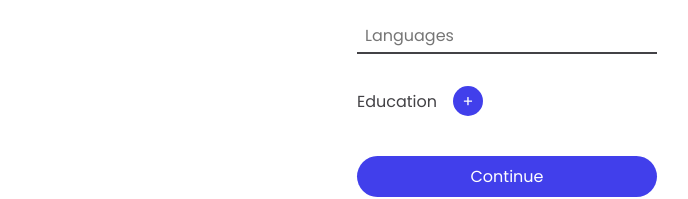
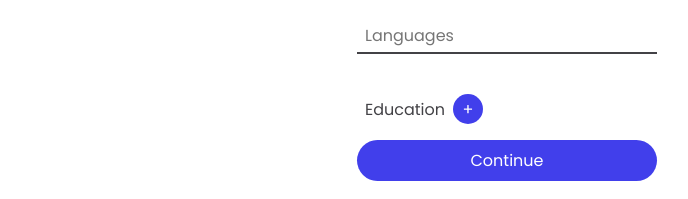
Before and after one commit to biancarosca/aspire-platform, a React (Create React App) app in the folder frontend/: page /profile in a window 1280 px wide. Shown: the part 567-766 px from the top of the page, without its empty margins (133-821 px from the left). Built offline with nearby package versions, Linux system fonts and the light colour scheme.

Commit message:
education field , add, remove

```diff
--- a/frontend/src/components/EducationComp.js
+++ b/frontend/src/components/EducationComp.js
@@ -1,29 +1,54 @@
 import React from "react";
 //packages
 import styled from "styled-components";
+import PropTypes from "prop-types";
 //components
-import { StyBtn } from "../components/GlobalStyles";
+import { StyInput, StyBtn } from "../components/GlobalStyles";
 
-const EducationComp = () => {
+const EducationComp = ({ id, setNumEducField }) => {
+	const handleRemove = (e) => {
+		e.preventDefault();
+		setNumEducField((prev) => prev.filter((currId) => currId !== id));
+	};
+
 	return (
 		<StyWrapper>
-			<span className="education-title">Education</span>
-			<StyAddEduc>+</StyAddEduc>
+			<StyRemove onClick={(e) => handleRemove(e)}>-</StyRemove>
+			<StyInput type="text" placeholder="Institution" size="25" />
+			<StyInput type="text" placeholder="Degree/title" size="25" />
+			<StyInput type="date" />
+			<StyInput type="date" />
 		</StyWrapper>
 	);
 };
 
+EducationComp.propTypes = {
+	id: PropTypes.string,
+	setNumEducField: PropTypes.func,
+};
+
+const StyRemove = styled(StyBtn)`
+	width: 30px;
+	height: 30px;
+	padding: 0;
+	margin: 0;
+	align-self: flex-end;
+`;
+
 const StyWrapper = styled.div`
+	display: flex;
+	flex-direction: column;
 	.education-title {
 		color: #434246;
-        margin-right: 1rem;
+		margin-right: 1rem;
+	}
+	input {
+		width: 100%;
+	}
+	input[type="date"] {
+		color: #434246;
+		width: 60%;
 	}
 `;
 
-const StyAddEduc = styled(StyBtn)`
-	width: 30px;
-	height: 30px;
-	padding: 0;
-`;
-
 export default EducationComp;
--- a/frontend/src/pages/CreateProfile.js
+++ b/frontend/src/pages/CreateProfile.js
@@ -3,6 +3,7 @@ import { useSelector } from "react-redux";
 //packages
 import styled from "styled-components";
 import { toast } from "react-toastify";
+import uuid from "react-uuid";
 //components
 import LandingNav from "../components/LandingNav";
 import {
@@ -20,6 +21,7 @@ import { languagesData } from "../utils/languagesData";
 const CreateProfile = () => {
 	const role = useSelector((store) => store.pickedRole);
 	const [languages, setLanguages] = useState([]);
+	const [numEducField, setNumEducField] = useState([]);		//keep track of education input groups
 
 	const handleLanguagesInput = (target) => {
 		if (target.value.indexOf(",") !== -1) {
@@ -39,6 +41,11 @@ const CreateProfile = () => {
 			else toast.error("Not a valid language!");
 			target.value = "";
 		}
+	};
+
+	const handleAddEduc = (e) => {
+		e.preventDefault();
+		setNumEducField((prev) => [...prev, uuid()]);		//assign to each education input group a unique id
 	};
 
 	return (
@@ -76,7 +83,24 @@ const CreateProfile = () => {
 							languages={languages}
 							setLanguages={setLanguages}
 						/>
-						<EducationComp />
+						<div className="education-wrapper">
+							<div className="education-header">
+								<span className="education-title">
+									Education
+								</span>
+								<StyAddEduc onClick={(e) => handleAddEduc(e)}>
+									+
+								</StyAddEduc>
+							</div>
+							{numEducField &&
+								numEducField.map((id) => (
+									<EducationComp
+										key={id}
+										id={id}
+										setNumEducField={setNumEducField}
+									/>
+								))}
+						</div>
 						<StyBtn className="cta-btn" type="submit">
 							Continue
 						</StyBtn>
@@ -87,6 +111,13 @@ const CreateProfile = () => {
 	);
 };
 
+const StyAddEduc = styled(StyBtn)`
+	width: 30px;
+	height: 30px;
+	padding: 0;
+	margin: 0;
+`;
+
 const StylContainer = styled(StyContainer)`
 	margin-bottom: 5rem;
 	form {
@@ -95,6 +126,19 @@ const StylContainer = styled(StyContainer)`
 	.cta-btn {
 		transform-origin: center;
 	}
+	.education-wrapper {
+		display: flex;
+		flex-direction: column;
+		margin-top: 1.5rem;
+	}
+	.education-header {
+		display: flex;
+		width: 100%;
+		align-items: center;
+	}
+	.education-title {
+		padding: 0 0.5rem;
+	}
 `;
 
 export default CreateProfile;
--- a/package.json
+++ b/package.json
@@ -47,6 +47,7 @@
     "react-responsive": "^8.2.0",
     "react-router-dom": "^5.2.0",
     "react-toastify": "^7.0.3",
+    "react-uuid": "^1.0.2",
     "redux": "^4.0.5",
     "redux-thunk": "^2.3.0",
     "styled-components": "^5.2.1",
```
Also changed, not shown: 1 other file (tests, documents, lock files or other folders).
